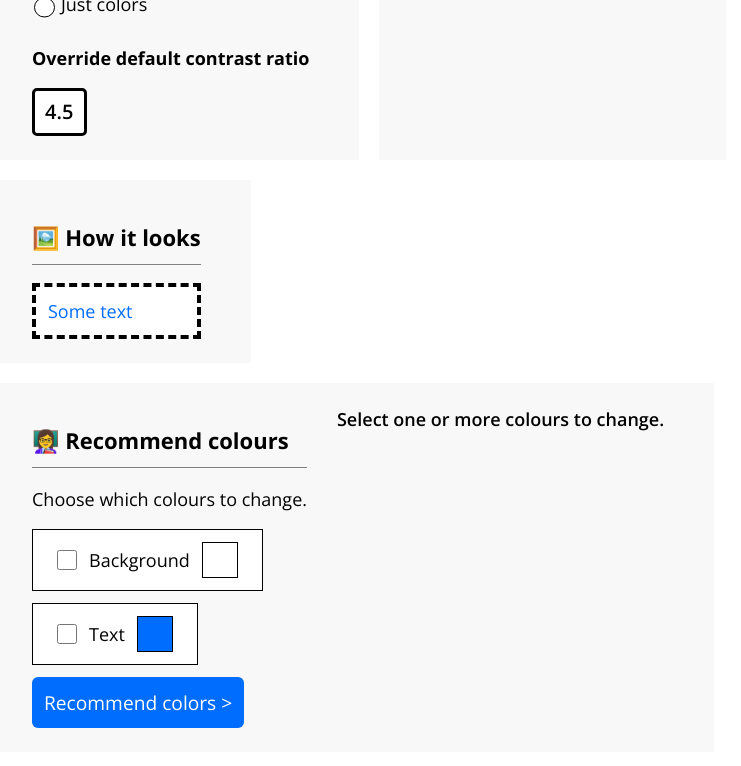
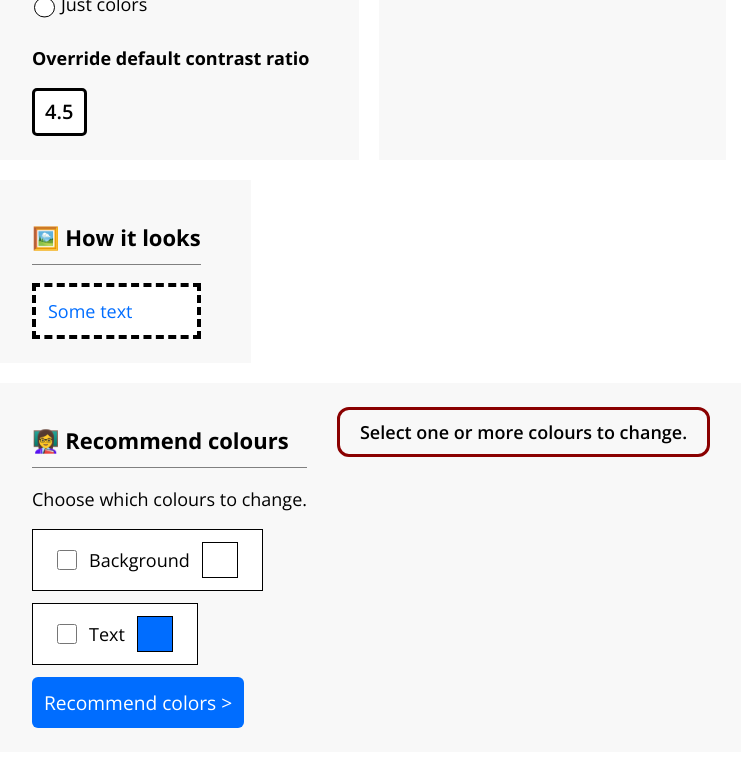
Before and after one commit to tichaelmurvey/3-way-contrast-rec, a React (Create React App) app: page / in a window 1280 px wide. Both pictures are taken after a click on the button "Recommend colors >". Shown: the part 563-1329 px from the top of the page, without its empty margins (66-807 px from the left). Built offline with nearby package versions, Linux system fonts and the light colour scheme.

Commit message:
removed logs

```diff
--- a/src/App.css
+++ b/src/App.css
@@ -310,6 +310,9 @@ button.see-more{
 }
 
 .failedMessage {
+    border: 3px solid rgb(138, 0, 0);
+    border-radius: 12px;
+    padding: 10px 20px;
     font-weight: 600;
     align-self: center;
 }
--- a/src/App.js
+++ b/src/App.js
@@ -14,7 +14,6 @@ function App() {
     setTestCase(testCase);
   }
   function handleTestColorChange(testColors){
-    console.log(testColors);
     setTestColors(testColors);
   }
   function manualUpdateRatio(newRatio){
--- a/src/components/fixes.js
+++ b/src/components/fixes.js
@@ -76,7 +76,7 @@ function ResultBlock({changeColors, keepColors, ratio, test, numColors, setNumCo
       if(recs.length === 0){
         isMessage = true;
         return <>
-        <div>
+        <div role="alert" className= "failedMessage">
         <p>No compliant colours were found for this input.</p>
         <p>Consider the following options:</p>
         <ul>
@@ -96,7 +96,7 @@ function ResultBlock({changeColors, keepColors, ratio, test, numColors, setNumCo
       }
     } else {
       isMessage = true;
-       return <div className = "failedMessage">{recs}</div>
+       return <div role= "alert" className = "failedMessage">{recs}</div>
     }
   }
 
--- a/src/logic/recommend.js
+++ b/src/logic/recommend.js
@@ -9,15 +9,11 @@ export default function getRecs(changeColors, keepColors, ratio, numRecs){
     let recOutput = recSorter(changeColors, keepColors, ratio);
     if(typeof(recOutput) === "object"){
         recOutput = sortColors(recOutput);
-        console.log(recOutput);
         let filterThreshold = 1;
         while(recOutput.length > numRecs){
             recOutput = filterSimilarColorsets(recOutput, filterThreshold);
             filterThreshold +=1 ;
-            console.log("filterthreshold", filterThreshold)
-            console.log("length and recs", recOutput.length, numRecs);
         }
-        console.log(recOutput);
     }
     return recOutput;
 }
@@ -163,15 +159,12 @@ function changeEverythingThree(changeColors, ratio){
     let colors = [];
     //If any two colours match, try changing the other one
     if(chroma.contrast(changeColorPassthrough[0].color, changeColorPassthrough[1].color) >= ratio){
-        console.log("Some colours are compliant!")
         colors=colors.concat(getThirdColor([changeColorPassthrough[0], changeColorPassthrough[1]], [changeColorPassthrough[2]], ratio))
     }
     if(chroma.contrast(changeColorPassthrough[0].color, changeColorPassthrough[2].color) >= ratio){
-        console.log("Some colours are compliant!")
         colors=colors.concat(getThirdColor([changeColorPassthrough[0], changeColorPassthrough[2]], [changeColorPassthrough[1]], ratio))
     }
     if(chroma.contrast(changeColorPassthrough[2].color, changeColorPassthrough[1].color) >= ratio){
-        console.log("Some colours are compliant!")
         colors=colors.concat(getThirdColor([changeColorPassthrough[2], changeColorPassthrough[1]], [changeColorPassthrough[0]], ratio))
     }
     //Try keeping each colour and changing the other two
@@ -357,24 +350,23 @@ function twoMoreLuminances(oldLuminance, desired_ratio){
 }
 
 //Generate luminances from scratch for change all cases
-function generateLumsTwo(color1, color2, ratio){
-    console.log(color1, color2, ratio);
-    let compliantLums = []
-    //Start with black
-    compliantLums = compliantLums.concat(secondLuminance(0, ratio));
-    //Start with white
-    compliantLums = compliantLums.concat(secondLuminance(1, ratio));
-    //Use average
-    let averageLum = (color1 + color2)/2;
-    let averageOptions = secondLuminance(averageLum, ratio/2);
-    if(averageOptions.lightOption){
-        compliantLums = compliantLums.concat(secondLuminance(averageOptions.lightOption, ratio));
-    } if (averageOptions.darkOption){
-        compliantLums = compliantLums.concat(secondLuminance(averageOptions.darkOption, ratio));
-    }
+// function generateLumsTwo(color1, color2, ratio){
+//     let compliantLums = []
+//     //Start with black
+//     compliantLums = compliantLums.concat(secondLuminance(0, ratio));
+//     //Start with white
+//     compliantLums = compliantLums.concat(secondLuminance(1, ratio));
+//     //Use average
+//     let averageLum = (color1 + color2)/2;
+//     let averageOptions = secondLuminance(averageLum, ratio/2);
+//     if(averageOptions.lightOption){
+//         compliantLums = compliantLums.concat(secondLuminance(averageOptions.lightOption, ratio));
+//     } if (averageOptions.darkOption){
+//         compliantLums = compliantLums.concat(secondLuminance(averageOptions.darkOption, ratio));
+//     }
 
-    return compliantLums;
-}
+//     return compliantLums;
+// }
 
 //Gets contrast ratio between two relative luminosities
 function getRatio (lum1, lum2) {
@@ -435,7 +427,6 @@ export function filterSimilarColorsets(colorSets, matchBuffer){
 }
 
 function sortColors(colorSets){
-    console.log(colorSets);
     return colorSets.map(colorSet =>{
         return colorSet.sort((a,b) => a.index - b.index);
     })
```
